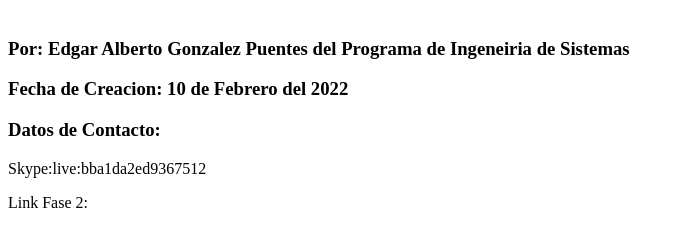
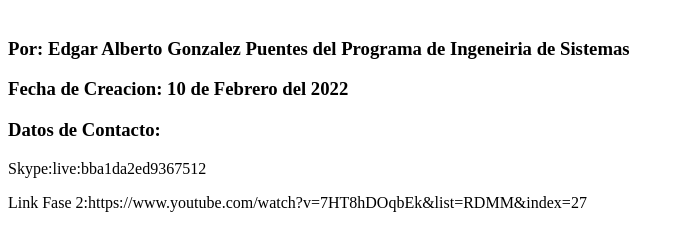
Before and after one commit to NekNine/DSW-EdgarGonzalez, a plain HTML site: page Index.html in a window 1280 px wide. Shown: the part 79-330 px from the top of the page, without its empty margins (0-684 px from the left). Drawn offline with Linux system fonts and the light colour scheme.

Commit message:
Fase 1
Segunda Ac.

```diff
--- a/Index.html
+++ b/Index.html
@@ -11,7 +11,7 @@
         <h3>Datos de Contacto:</h3>
         <p>Skype:live:bba1da2ed9367512</p>
 
-        <p>Link Fase 2:<a></a></p>
+        <p>Link Fase 2:<a>https://www.youtube.com/watch?v=7HT8hDOqbEk&list=RDMM&index=27</a></p>
 
     </body>
 </html>
```
